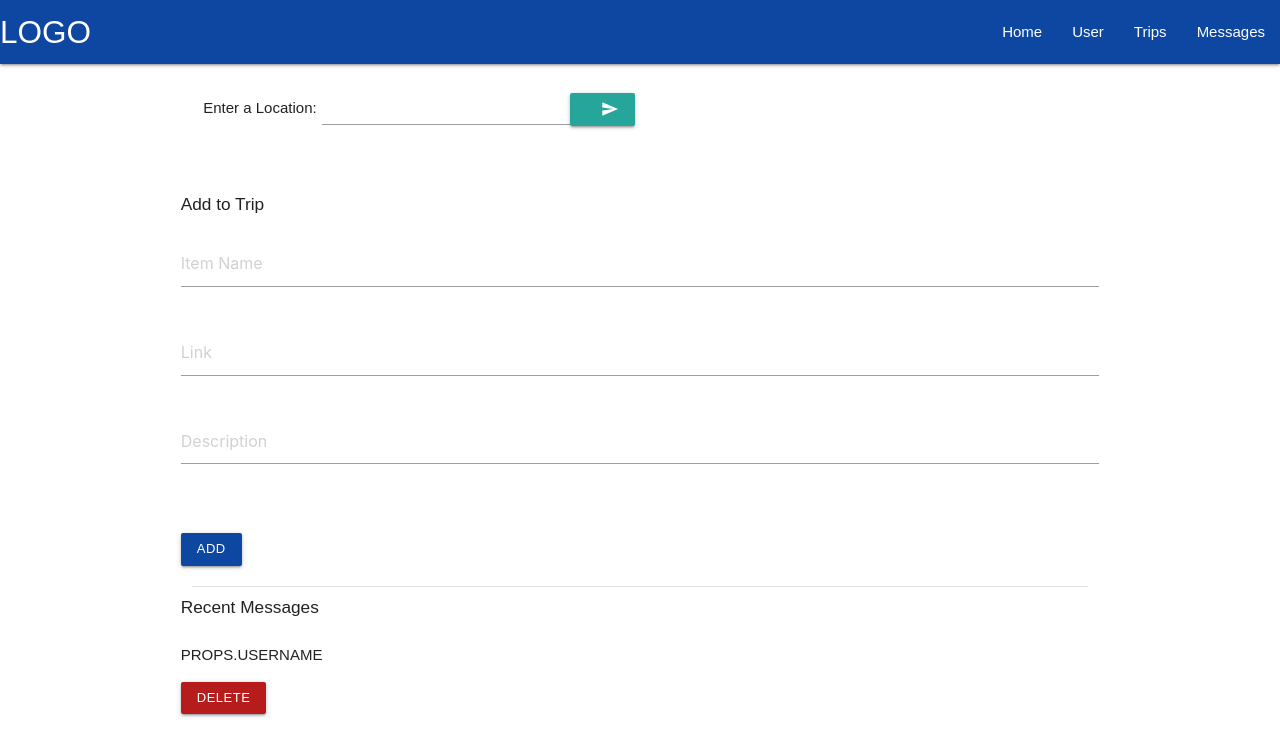
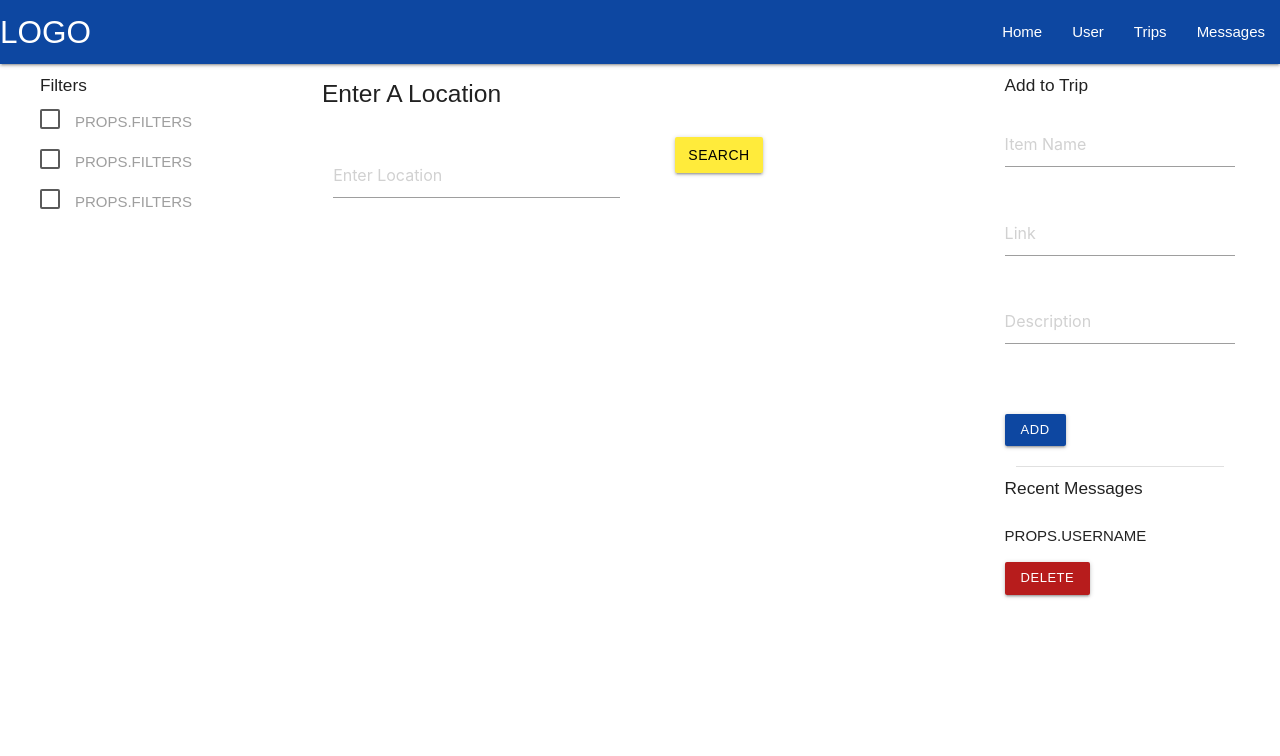
Before and after one commit to hurricaneronron/tripgodzilla, a React (Create React App) app in the folder client/: page /home in a window 1280 px wide. Shown: the top 756 px of the page. Built offline with nearby package versions, Linux system fonts and the light colour scheme.

Commit message:
begin home page

```diff
--- a/client/src/components/Home.js
+++ b/client/src/components/Home.js
@@ -1,6 +1,7 @@
 import React from "react";
 import "../styles/Home.css";
 import Navbar from "./Navbar";
+import LeftSidebar from "./LeftSidebar";
 import RightSidebar from "./RightSidebar";
 
 class Home extends React.Component {
@@ -8,25 +9,28 @@ class Home extends React.Component {
         return (
             <div>
                 <Navbar />
-                <div className="container">
-                {/* Welcome, username! */}
-                    <div className="row">
-                        <form className="col s12">
+                <div className="row">
+                <LeftSidebar />
+                    <div className="col s12 m7">
+                        <div className="container">
                             <div className="row">
-                                <div className="col s10">
-                                    Enter a Location:
-                                    <div className="input-field inline">
-                                        <input id="location_inline" type="email" />
-                                    </div>
-                                    <button className="btn-small waves-effect waves-light" type="submit" name="action">
-                                        <i className="material-icons right">send</i>
-                                    </button>
+                                <h5>Enter A Location</h5>
+                            </div>
+                            <div className="row">
+                                <div className="input-field col s12 m7">
+                                    <input placeholder="Enter Location" id="location" type="text" />
+                                </div>
+                                <a className="waves-effect waves-light btn yellow black-text col s3 m2 offset-s1 offset-m1">search</a>
+                            </div>
+                            <div className="row">
+                                <div className="col s12 m7">
                                 </div>
                             </div>
-                        </form>
+                            {/* <Results /> */}
+                        </div>
                     </div>
+                <RightSidebar />
                 </div>
-                <RightSidebar />
             </div>
         )
     }
--- /dev/null
+++ b/client/src/components/LeftSidebar.js
@@ -0,0 +1,30 @@
+import React from "react";
+
+const LeftSidebar = props =>
+<div className="col s12 m2">
+    <div className="container">
+        <h6>Filters</h6>
+        <form action="#">
+            <p>
+                <label>
+                    <input type="checkbox" class="filled-in" />
+                    <span>PROPS.FILTERS</span>
+                </label>
+            </p>
+            <p>
+                <label>
+                    <input type="checkbox" class="filled-in" />
+                    <span>PROPS.FILTERS</span>
+                </label>
+            </p>
+            <p>
+                <label>
+                    <input type="checkbox" class="filled-in" />
+                    <span>PROPS.FILTERS</span>
+                </label>
+            </p>
+        </form>
+    </div>
+</div>
+
+export default LeftSidebar;
--- a/client/src/components/Messages/Messages.js
+++ b/client/src/components/Messages/Messages.js
@@ -10,12 +10,12 @@ class Messages extends React.Component {
             <div>
                 <Navbar />
                 <div className="row">
-                    <div className="col s12 m9 19">
+                    <div className="col s12 m9">
                         <div className="row">
                             <h5>Start New Chat</h5>
                         </div>
                         <div className="row">
-                            <div className="input-field col s12 m5 13">
+                            <div className="input-field col s12 m5">
                                 <input placeholder="Enter Username" id="username" type="text" />
                             </div>
                         </div>
@@ -24,13 +24,13 @@ class Messages extends React.Component {
                         </div>
                         <div className="divider"></div>
                         <div className="row">
-                            <div className="col s12 m4 13 left">
+                            <div className="col s12 m4 left">
                                 <h5>Current Messages</h5>
                                 <div id="currentChats">
                                     <CurrentMessages />
                                 </div>
                             </div>
-                            <div className="col s12 m5 13 right">
+                            <div className="col s12 m5 right">
                                 <h5>Chat with PROPS.USERNAME</h5>
                                 <MessageBox />
                             </div>
--- a/client/src/components/RightSidebar.js
+++ b/client/src/components/RightSidebar.js
@@ -9,7 +9,7 @@ import RecentMessages from "./RecentMessages";
 class RightSidebar extends React.Component {
     render() {
         return (
-            <div className="col s12 m3 13">
+            <div className="col s12 m3">
                 <div className="container">
                     <div className="row">
                         <h6>Add to Trip</h6>
```
